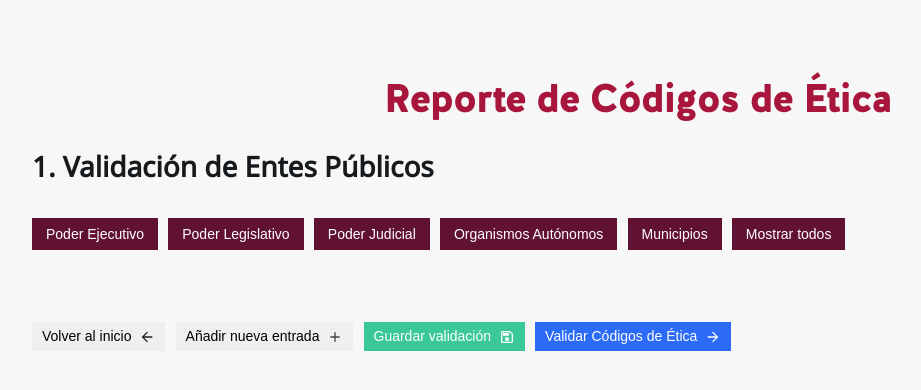
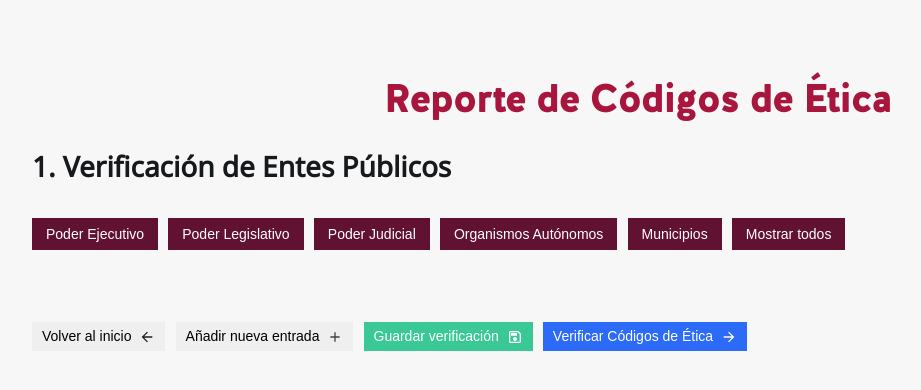
Before and after one commit to ArieBrito/reporte-codigos-etica, a Flask app: page /validar-instituciones in a window 1280 px wide. Shown: the part 127-517 px from the top of the page, without its empty margins (28-949 px from the left). Run offline with Flask 3, Linux system fonts and the light colour scheme; the visitor is signed in with stand-in values (Sample User, id 1); data that the repository does not hold is empty.

Commit message:
corrección de títulos

```diff
--- a/static/estados/baja_california_sur/codigos.csv
+++ /dev/null
@@ -1,2 +0,0 @@
-"nombre","cuenta_codigo","link","fecha_publicacion","cumple_lineamientos","num_instituciones"
-"TRIBUNAL SUPERIOR DE JUSTICIA DEL ESTADO DE BAJA CALIFORNIA SUR","No","","","","0"
--- a/static/estados/baja_california_sur/entes.csv
+++ /dev/null
@@ -1,2 +0,0 @@
-"ambitoGobierno","entidad.nombre","id","nombre","poderGobierno","sistema3"
-"Estatal","Baja California Sur","718","TRIBUNAL SUPERIOR DE JUSTICIA DEL ESTADO DE BAJA CALIFORNIA SUR","Judicial","true"
--- a/templates/validar_instituciones.html
+++ b/templates/validar_instituciones.html
@@ -9,7 +9,7 @@
 <div class="inst-container">
 
 <h1>Reporte de Códigos de Ética</h1>
-<h2>1. Validación de Entes Públicos</h2>
+<h2>1. Verificación de Entes Públicos</h2>
 
 <div id="tabs">
     <button type="button" data-poder="Ejecutivo" onclick="filtrar('Ejecutivo')">Poder Ejecutivo</button>
@@ -38,12 +38,12 @@
 </button>
 
 <button type="button" onclick="guardarValidacion()" class="btn-guardar">
-    Guardar validación
+    Guardar verificación
     <img src="{{ url_for('static', filename='assets/icons/save.svg')}}">
 </button>
 
 <button type="button" onclick="irAValidarCodigos()" class="btn-validar">
-    Validar Códigos de Ética
+    Verificar Códigos de Ética
     <img src="{{ url_for('static', filename='assets/icons/arrow_forward.svg')}}">
 </button>
 
@@ -126,7 +126,7 @@ function crearFila(columnas, id, formulario, esNueva = false) {
     div.innerHTML = `
         <p>
             <strong>Estatus:</strong>
-            <span class="badge pendiente">Pendiente de validación</span>
+            <span class="badge pendiente">Pendiente de verificación</span>
         </p>
 
         <p>¿Este ente público se encuentra obligado a
@@ -292,7 +292,7 @@ function guardarValidacion() {
     })
     .then(() => {
         hayCambiosPendientes = false;
-        alert('Validación guardada correctamente');
+        alert('Información guardada correctamente');
     });
 }
 
@@ -301,7 +301,7 @@ function guardarValidacion() {
 ======================= */
 function irAValidarCodigos() {
     if (hayCambiosPendientes) {
-        alert('Guarda la validación antes de continuar');
+        alert('Guarda la información antes de continuar');
         return;
     }
 
```
Also changed, not shown: templates/validar_codigos.html (+4 -4 lines), 2 other files.
